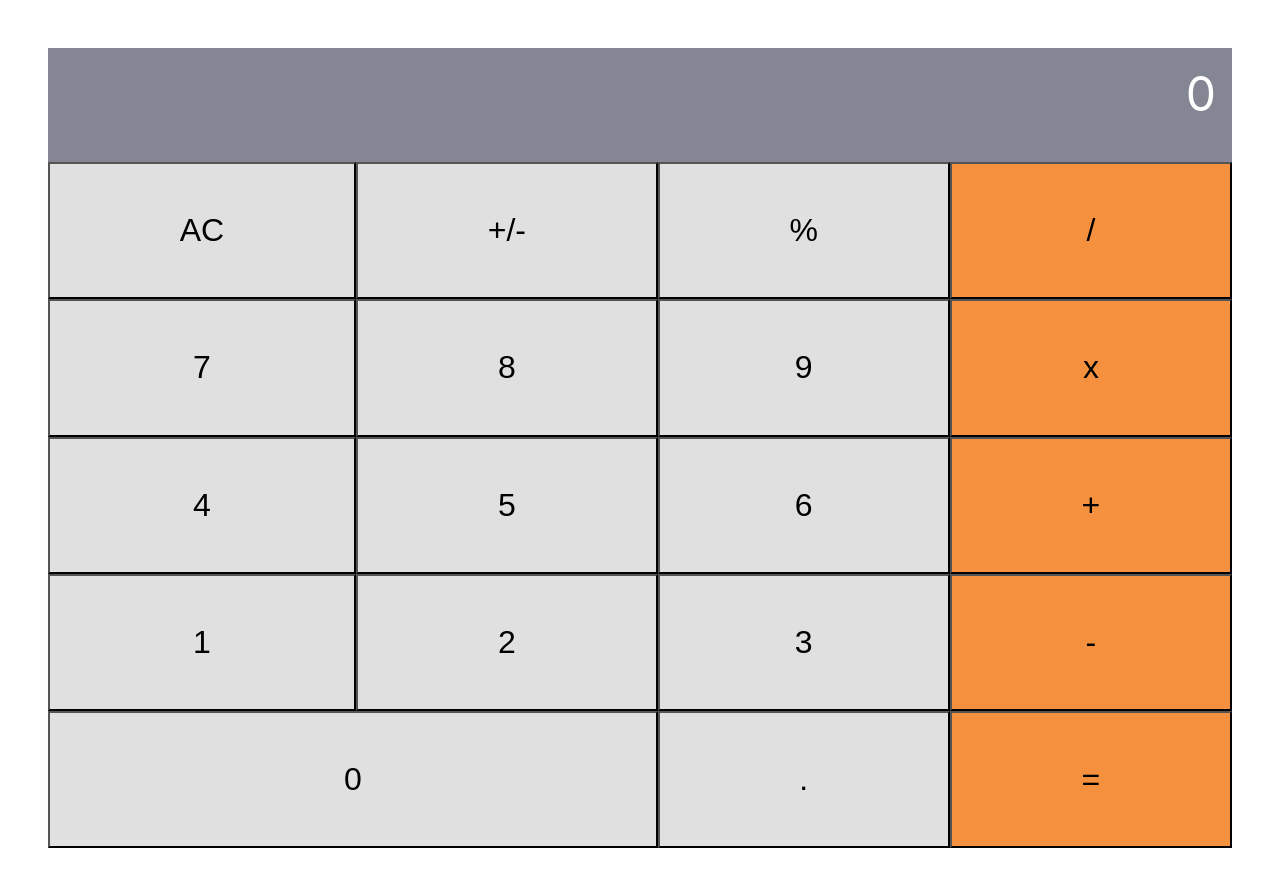
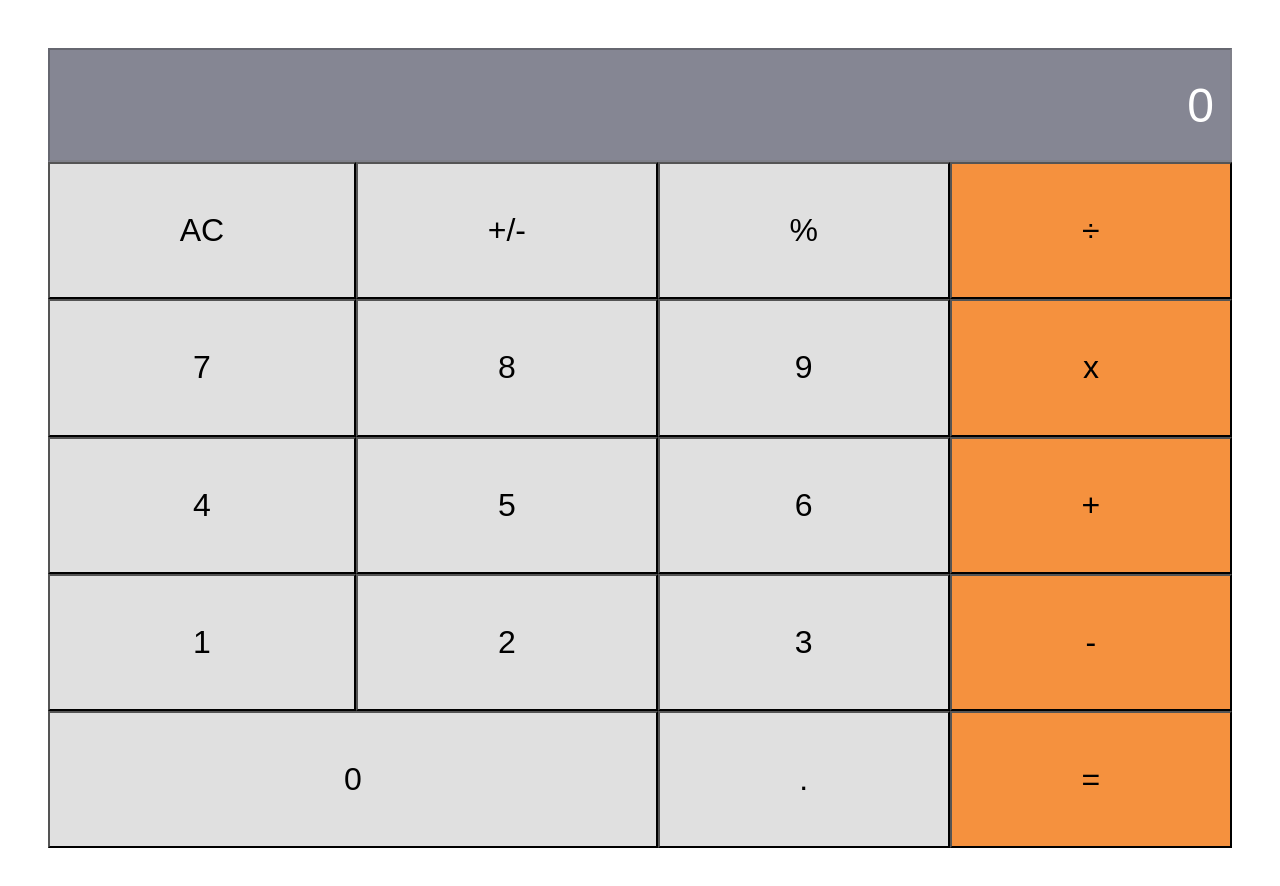
Before and after one commit to gemmen29/Math-magician, a React (Create React App) app: page / in a window 1280 px wide. Shown: the top 886 px of the page. Built offline with nearby package versions, Linux system fonts and the light colour scheme.

Commit message:
Update input value

```diff
--- a/src/components/Calculator/Calculator.js
+++ b/src/components/Calculator/Calculator.js
@@ -2,6 +2,7 @@
 import React from 'react';
 import styles from './Calculator.module.css';
 import Button from '../UI/Button/Button';
+import calculate from '../../logic/calculate';
 
 const buttons = [
   {
@@ -21,7 +22,7 @@ const buttons = [
   },
   {
     id: Math.random(),
-    text: '/',
+    text: '÷',
     backgroundColor: 'orange',
   },
   {
@@ -101,16 +102,49 @@ const buttons = [
   },
 ];
 class Calculator extends React.Component {
+  constructor(props) {
+    super(props);
+    this.buttonsClickHandler = this.buttonsClickHandler.bind(this);
+    this.state = {
+      currentObject: {
+        total: null,
+        next: null,
+        operation: null,
+      },
+    };
+  }
+
+  buttonsClickHandler(e) {
+    const { currentObject } = this.state;
+    const obj = calculate(currentObject, e.target.textContent);
+    this.setState({ currentObject: obj });
+  }
+
   render() {
+    const { currentObject } = this.state;
+
+    let inputValue = `${currentObject.total ?? ''}${
+      currentObject.operation ?? ''
+    }${currentObject.next ?? ''}`;
+
+    if (inputValue.length === 0) {
+      inputValue = '0';
+    }
+
     return (
       <>
         <div className={styles.calculator}>
-          <div className={styles.calculator__output}>0</div>
+          <input
+            className={styles.calculator__output}
+            value={inputValue}
+            disabled
+          />
           {buttons.map((button) => (
             <Button
               key={button.id}
               text={button.text}
               backgroundColor={button.backgroundColor}
+              onClick={this.buttonsClickHandler}
             />
           ))}
         </div>
```
